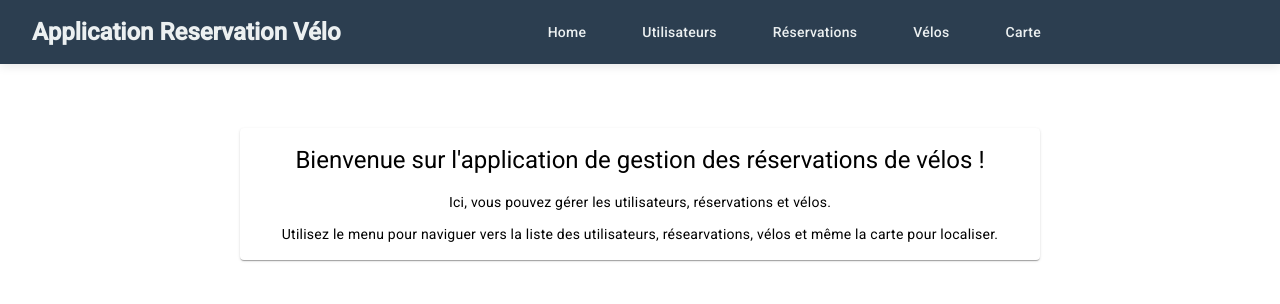
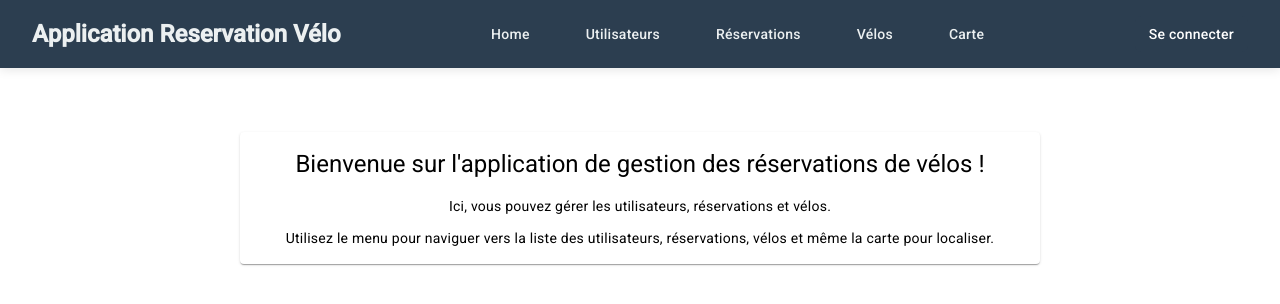
Before and after one commit to LucasVaugrente/capgemini_parking_velo_frontend, an Angular app: page / in a window 1280 px wide. Shown: the top 304 px of the page. Built offline with nearby package versions, Linux system fonts and the light colour scheme.

Commit message:
login page : component + service + l'ajout Déconnexion + auth.guard.ts + auth.guard.spec.ts + petite modif dans app.routes.ts

```diff
--- a/src/app/navbar/navbar.component.css
+++ b/src/app/navbar/navbar.component.css
@@ -96,3 +96,19 @@
 .logout-link:hover {
   color: #3498db;
 }
+
+.login-btn {
+  background-color: #2c3e50;
+  color: white;
+  padding: 8px 14px;
+  border-radius: 6px;
+  text-decoration: none;
+  font-weight: 500;
+}
+
+.login-btn:hover {
+  color: #3498db;
+  background-color: #2c3e50;
+  background-color: rgba(255, 255, 255, 0.1);
+
+}
--- a/src/app/navbar/navbar.component.html
+++ b/src/app/navbar/navbar.component.html
@@ -11,6 +11,9 @@
   </ul>
   <div class="navbar-actions">
     <!-- Add login/logout buttons or user-related actions here -->
+    <a *ngIf="!auth.isLogged()" routerLink="/login" class="login-btn">
+      Se connecter
+    </a>
     <a *ngIf="auth.isLogged()" (click)="logout()" class="logout-link">
       Déconnexion
     </a>
--- a/src/app/pages/home.ts
+++ b/src/app/pages/home.ts
@@ -10,7 +10,7 @@ import { MatCardModule } from '@angular/material/card';
         <mat-card-content>
           <h1>Bienvenue sur l'application de gestion des réservations de vélos !</h1>
           <p>Ici, vous pouvez gérer les utilisateurs, réservations et vélos.</p>
-          <p>Utilisez le menu pour naviguer vers la liste des utilisateurs, résearvations, vélos et même la carte pour localiser.</p>
+          <p>Utilisez le menu pour naviguer vers la liste des utilisateurs, réservations, vélos et même la carte pour localiser.</p>
         </mat-card-content>
       </mat-card>
     </div>
```
